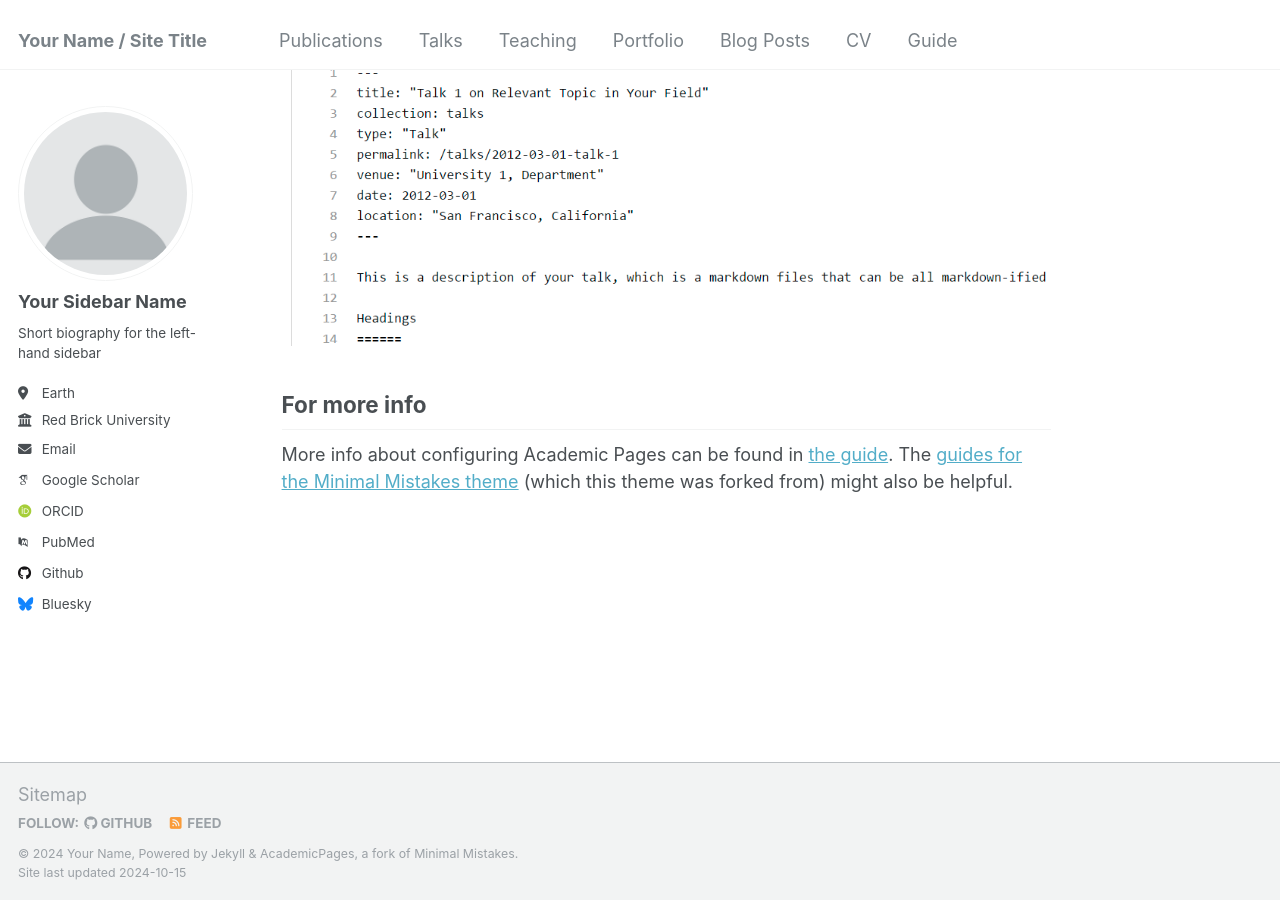
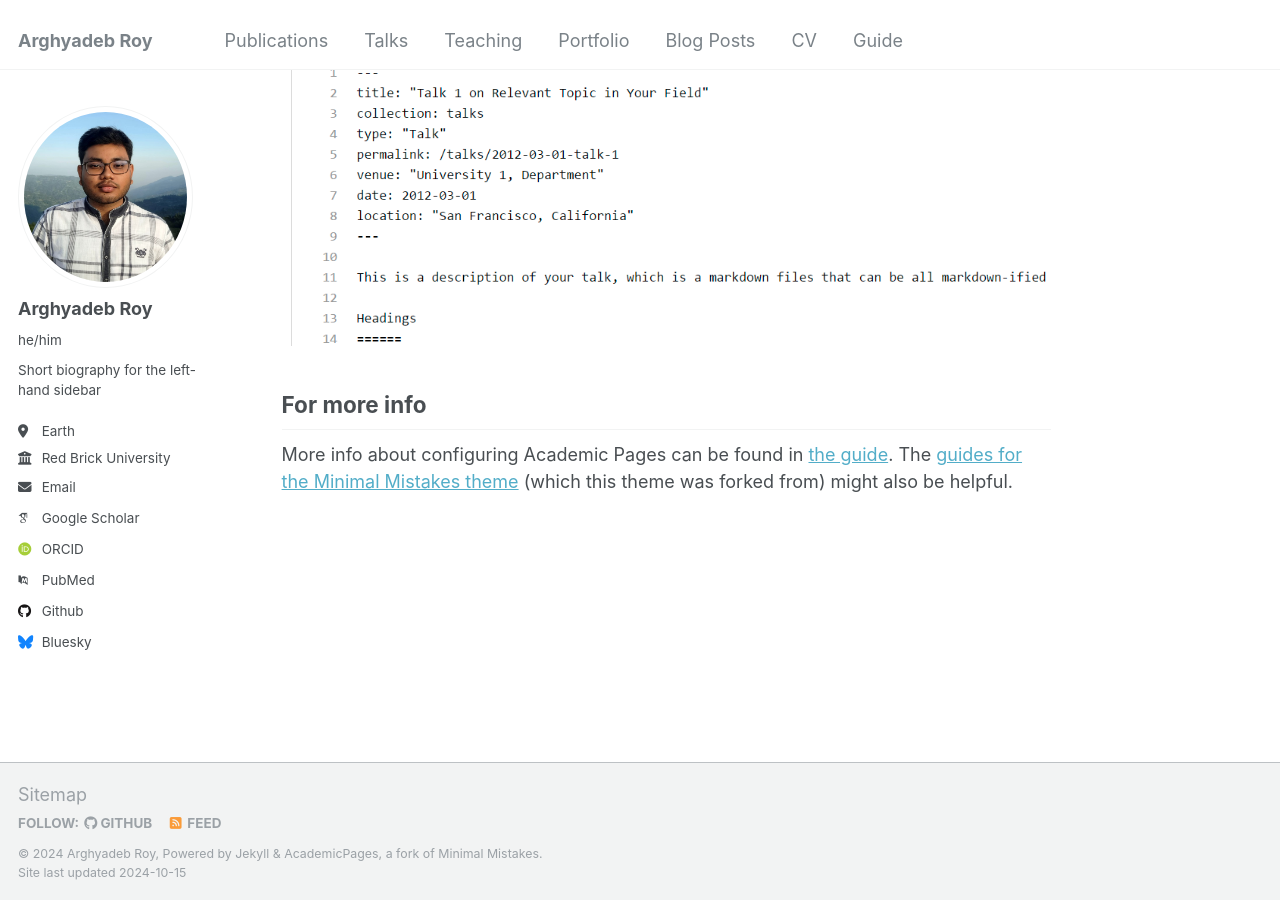
Before and after one commit to arghyadebroy/arghyadebroy.github.io, a Jekyll site: the page built from _pages/about.md, in a window 1280 px wide and 900 px high, scrolled down 2643 px. Built offline with Jekyll 4.4.1, drawn with Linux system fonts in a browser that asks for light colours; some web fonts are replaced.

Commit message:
Update _config.yml

```diff
--- a/_config.yml
+++ b/_config.yml
@@ -8,22 +8,22 @@
 
 # Basic Site Settings
 locale                   : "en-US"
-title                    : "Your Name / Site Title"
+title                    : "Arghyadeb Roy"
 title_separator          : "-"
-name                     : &name "Your Name"
+name                     : &name "Arghyadeb Roy"
 description              : &description "personal description"
-url                      : https://academicpages.github.io # the base hostname & protocol for your site e.g. "https://mmistakes.github.io"
+url                      : https://arghyadebroy.github.io/ # the base hostname & protocol for your site e.g. "https://mmistakes.github.io"
 baseurl                  : "" # the subpath of your site, e.g. "/blog"
-repository               : "academicpages/academicpages.github.io"
+repository               : "arghyadebroy/arghyadebroy.github.io"
 
 # Site Author - The following control what appear as part of the author content on the side bar.
 #               If a field is blank the icon and link will not appear, otherwise it will be shown.
 #               Additional customization can be done by editing /_includes/author-profile.html
 author:
   # Biographic information
-  avatar           : "profile.png"
-  name             : "Your Sidebar Name"
-  pronouns         : # example: "she/her"
+  avatar           : "Roy.jpeg"
+  name             : "Arghyadeb Roy"
+  pronouns         : "he/him"
   bio              : "Short biography for the left-hand sidebar"
   location         : "Earth"
   employer         : "Red Brick University"
```
